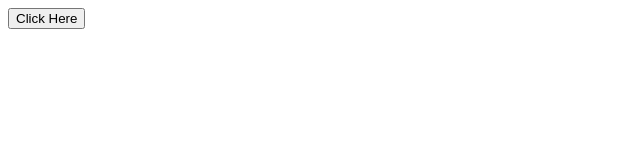
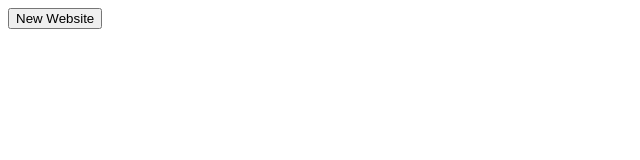
Before and after one commit to PugInuu/.github.io, a plain HTML site: page index.html in a window 1280 px wide. Shown: the full height of the page, 0-640 px from the left. Drawn offline with Linux system fonts and the light colour scheme.

Commit message:
Update index.html

```diff
--- a/index.html
+++ b/index.html
@@ -5,6 +5,6 @@
   </head>
   <body>
     <button onclick="window.location.href='https://puginu.xyz/';">
-      Click Here
+      New Website
     </button>
   </body>
```
